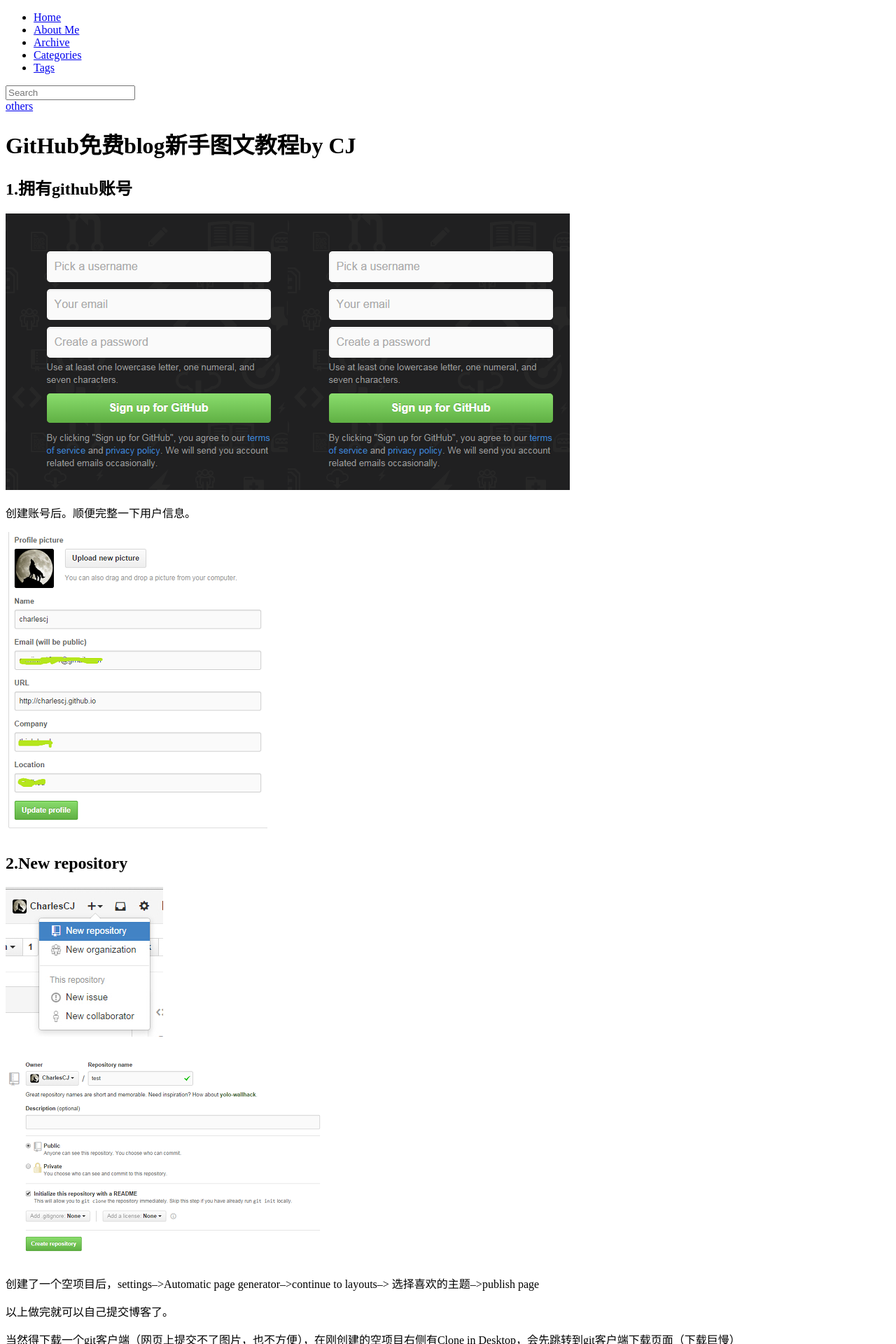
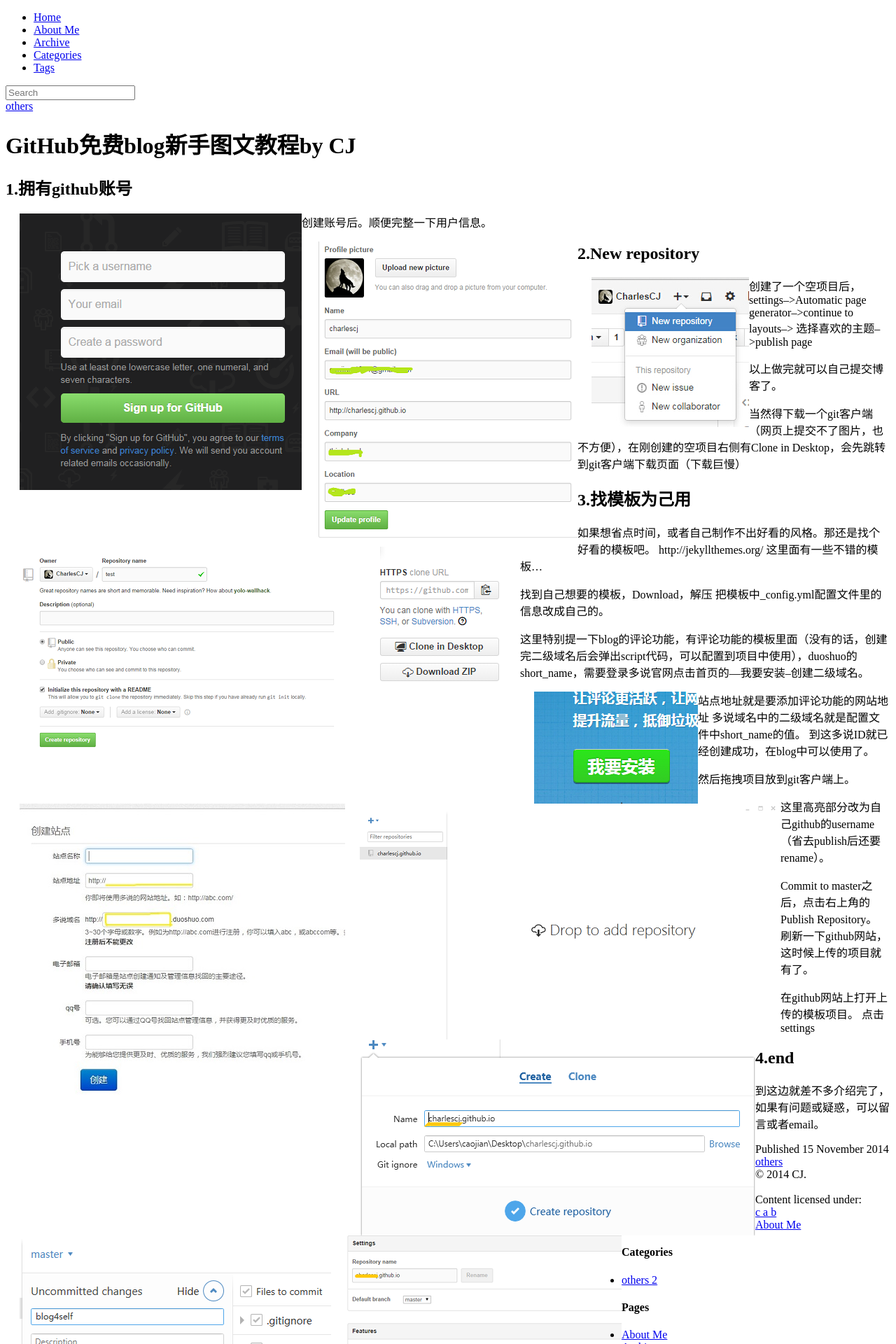
Before and after one commit to CharlesCJ/charlescj.github.io, a Jekyll site: the page built from _posts/2014-11-15-GitHub免费blog新手图文教程_others.markdown, in a window 1280 px wide. Shown: the top 1920 px of the page at 70% size. Built offline with Jekyll 4.4.1, drawn with Linux system fonts in a browser that asks for light colours; nearby versions of some CDN libraries; library files that are not in the unit come from our copies; comment, search, counter and statistics services are not loaded.

Commit message:
Update 2014-11-15-GitHub免费blog新手图文教程_others.markdown

```diff
--- a/_posts/2014-11-15-GitHub免费blog新手图文教程_others.markdown
+++ b/_posts/2014-11-15-GitHub免费blog新手图文教程_others.markdown
@@ -8,22 +8,20 @@ tags: [others]
 
 ## 1.拥有github账号
 
-<img alt="1" style="float:left" src="http://charlescj.github.io/assets/themes/Snail/img/firstGitHubBlog/1.png" />
-
-![1](http://charlescj.github.io/assets/themes/Snail/img/firstGitHubBlog/1.png)
+<img style="float:left;margin-left:20px;" src="http://charlescj.github.io/assets/themes/Snail/img/firstGitHubBlog/1.png" />
 
   创建账号后。顺便完整一下用户信息。
 
 <!--more-->
 
-![2](http://charlescj.github.io/assets/themes/Snail/img/firstGitHubBlog/2.png)
+<img style="float:left;margin-left:20px;" src="http://charlescj.github.io/assets/themes/Snail/img/firstGitHubBlog/2.png" />
 
 
 ## 2.New repository
 
-![13](http://charlescj.github.io/assets/themes/Snail/img/firstGitHubBlog/13.jpg)
+<img style="float:left;margin-left:20px;" src="http://charlescj.github.io/assets/themes/Snail/img/firstGitHubBlog/13.jpg" />
 
-![11](http://charlescj.github.io/assets/themes/Snail/img/firstGitHubBlog/11.png)
+<img style="float:left;margin-left:20px;" src="http://charlescj.github.io/assets/themes/Snail/img/firstGitHubBlog/11.png" />
 
   创建了一个空项目后，settings-->Automatic page generator-->continue to layouts-->
   选择喜欢的主题-->publish page
@@ -32,7 +30,7 @@ tags: [others]
 
   当然得下载一个git客户端（网页上提交不了图片，也不方便），在刚创建的空项目右侧有Clone in Desktop，会先跳转到git客户端下载页面（下载巨慢）
 
-![3](http://charlescj.github.io/assets/themes/Snail/img/firstGitHubBlog/3.png)
+<img style="float:left;margin-left:20px;" src="http://charlescj.github.io/assets/themes/Snail/img/firstGitHubBlog/3.png" />
 
 ## 3.找模板为己用
 如果想省点时间，或者自己制作不出好看的风格。那还是找个好看的模板吧。
@@ -44,21 +42,22 @@ http://jekyllthemes.org/
 
 这里特别提一下blog的评论功能，有评论功能的模板里面（没有的话，创建完二级域名后会弹出script代码，可以配置到项目中使用），duoshuo的short_name，需要登录多说官网点击首页的—我要安装--创建二级域名。
 
-![9](http://charlescj.github.io/assets/themes/Snail/img/firstGitHubBlog/9.jpg)
+<img style="float:left;margin-left:20px;" src="http://charlescj.github.io/assets/themes/Snail/img/firstGitHubBlog/9.jpg" />
 
-![10](http://charlescj.github.io/assets/themes/Snail/img/firstGitHubBlog/10.jpg)
+<img style="float:left;margin-left:20px;" src="http://charlescj.github.io/assets/themes/Snail/img/firstGitHubBlog/10.jpg" />
+
 站点地址就是要添加评论功能的网站地址
 多说域名中的二级域名就是配置文件中short_name的值。
 到这多说ID就已经创建成功，在blog中可以使用了。
 
 然后拖拽项目放到git客户端上。
-![4](http://charlescj.github.io/assets/themes/Snail/img/firstGitHubBlog/4.png)
+<img style="float:left;margin-left:20px;" src="http://charlescj.github.io/assets/themes/Snail/img/firstGitHubBlog/4.png" />
 
-![5](http://charlescj.github.io/assets/themes/Snail/img/firstGitHubBlog/5.png)
+<img style="float:left;margin-left:20px;" src="http://charlescj.github.io/assets/themes/Snail/img/firstGitHubBlog/5.png" />
 
 这里高亮部分改为自己github的username（省去publish后还要rename）。
 
-![6](http://charlescj.github.io/assets/themes/Snail/img/firstGitHubBlog/6.png)
+<img style="float:left;margin-left:20px;" src="http://charlescj.github.io/assets/themes/Snail/img/firstGitHubBlog/6.png" />
 
 Commit to master之后，点击右上角的Publish Repository。
 刷新一下github网站，这时候上传的项目就有了。
@@ -66,7 +65,7 @@ Commit to master之后，点击右上角的Publish Repository。
 在github网站上打开上传的模板项目。
 点击settings
 
-![14](http://charlescj.github.io/assets/themes/Snail/img/firstGitHubBlog/14.png)
+<img style="float:left;margin-left:20px;" src="http://charlescj.github.io/assets/themes/Snail/img/firstGitHubBlog/14.png" />
 
 ## 4.end
 
```
